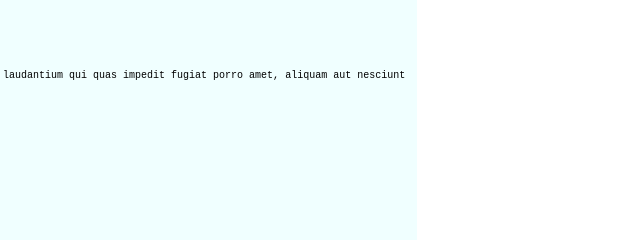
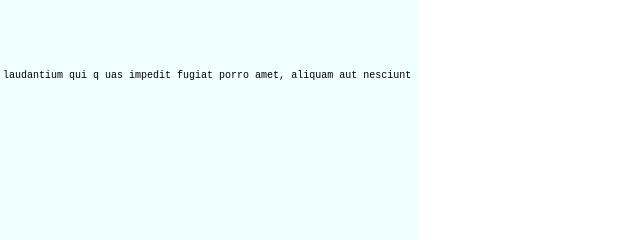
Before and after one commit to juliokyoma/boas-praticas-html-css, a plain HTML site: page index.html in a window 1280 px wide. Shown: the part 412-652 px from the top of the page, 483-1123 px from the left. Drawn offline with Linux system fonts and the light colour scheme.

Commit message:
atualização no html

```diff
--- a/index.html
+++ b/index.html
@@ -51,7 +51,7 @@
             <div class="c-main__video-area">
                 <video src=""></video>
             </div>
-            <p>Lorem ipsum dolor sit amet consectetur adipisicing elit. Nulla minima voluptates laudantium qui quas impedit fugiat porro amet, aliquam aut nesciunt eaque nobis cupiditate architecto facilis soluta ex maxime beatae.</p>
+            <p>Lorem ipsum dolor sit amet consectetur adipisicing elit. Nulla minima voluptates laudantium qui q uas impedit fugiat porro amet, aliquam aut nesciunt eaque nobis cupiditate architecto facilis soluta ex maxime beatae.</p>
         </div>
     </main>
 
```
